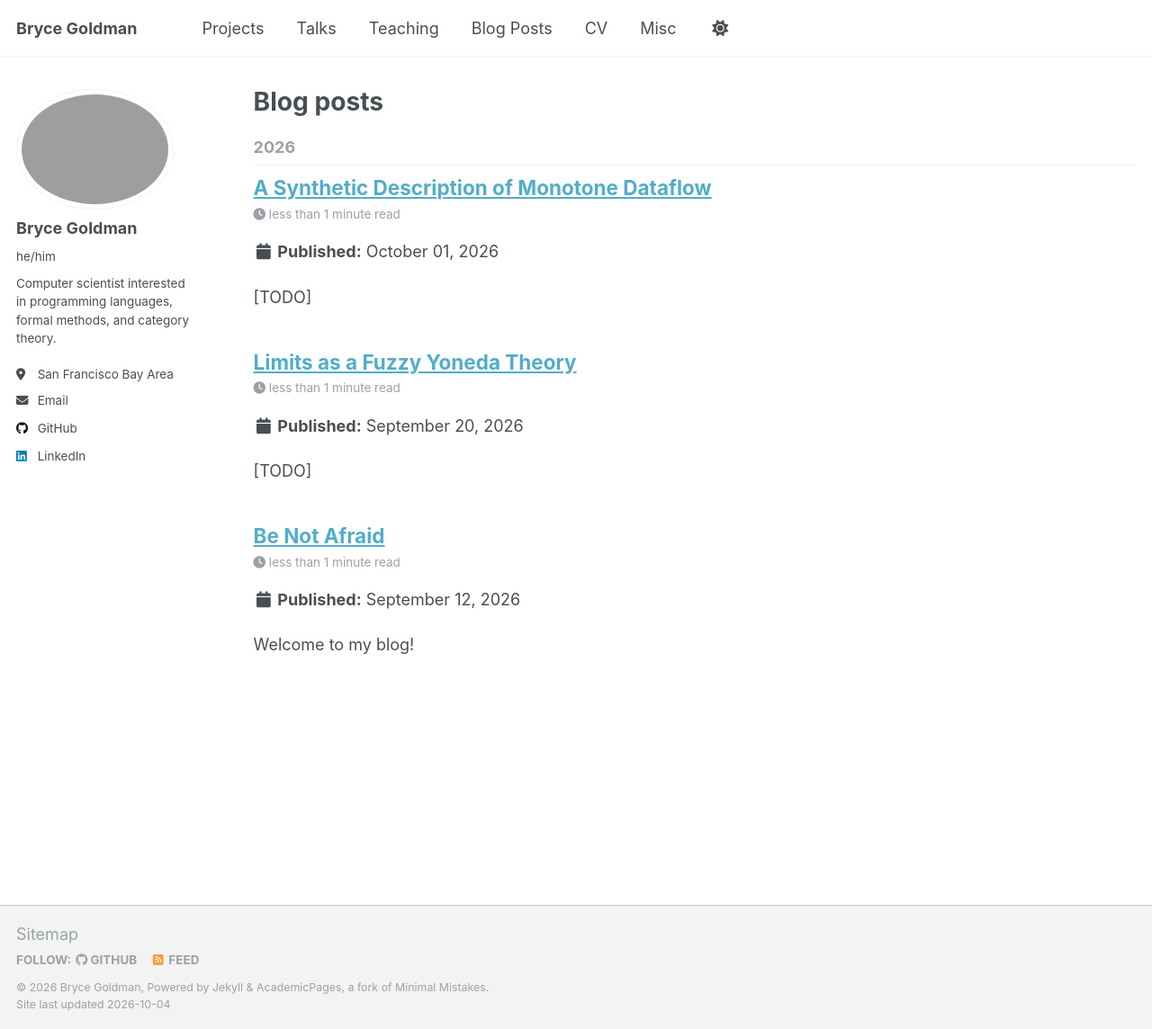
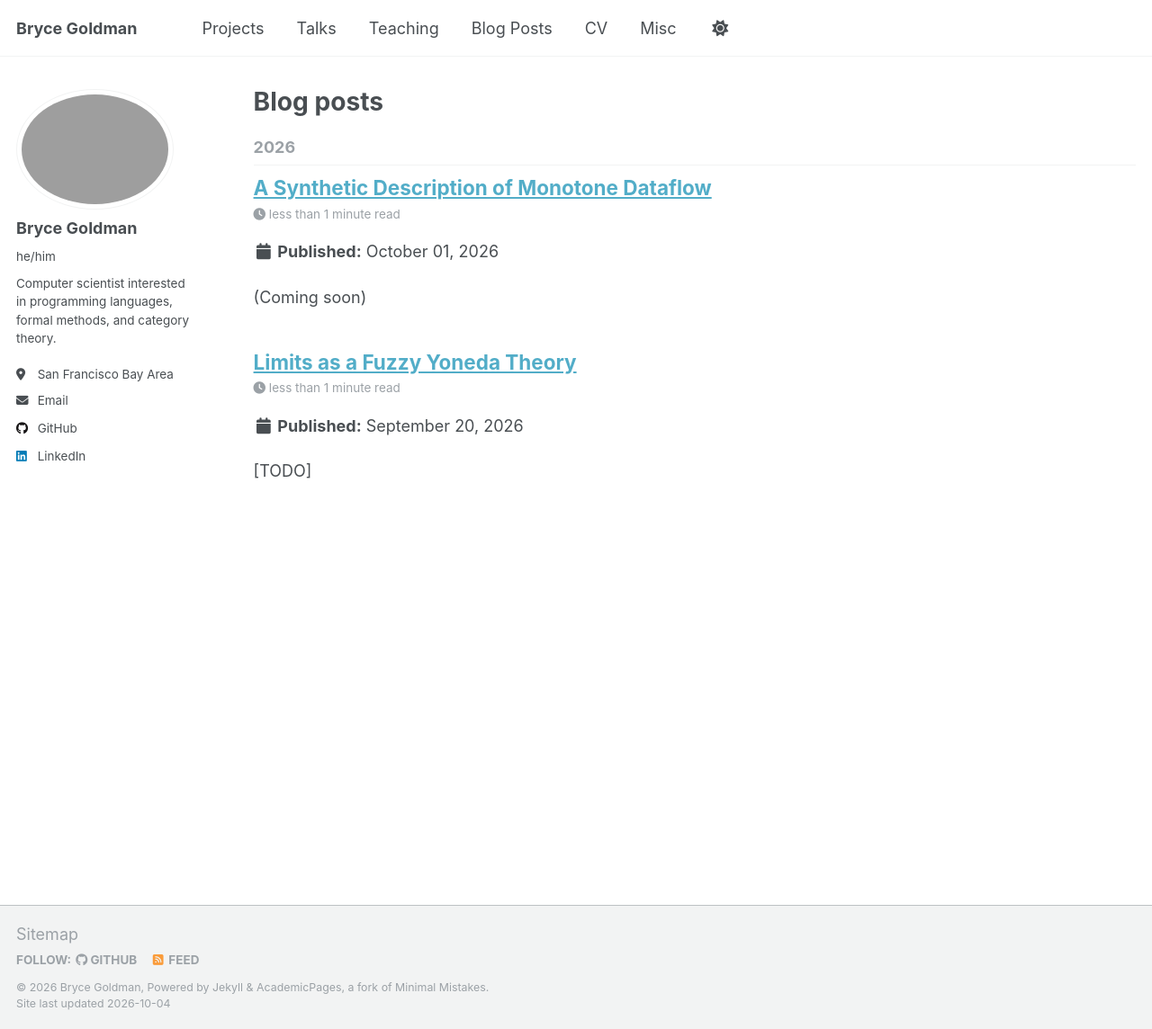
Before and after one commit to Alkizar/alkizar.github.io, a Jekyll site: the page built from _pages/year-archive.html, in a window 1280 px wide and 1144 px high. Shown: the whole window at 90% size. Built offline with Jekyll 4.4.1, drawn with Linux system fonts in a browser that asks for light colours.

Commit message:
removed welcome blog post

```diff
--- a/_posts/2026-09-12-be-not-afraid.md
+++ /dev/null
@@ -1,9 +0,0 @@
----
-title: 'Be Not Afraid'
-date: 2026-09-12
-permalink: /posts/2026/09/be-not-afraid/
----
-
-Welcome to my blog!
-
-I will be occasionally uploading my musings here. You have been warned.
--- a/_posts/2026-10-01-synthetic-dfa.md
+++ b/_posts/2026-10-01-synthetic-dfa.md
@@ -6,7 +6,7 @@ tags:
   - compilers
 ---
 
-[TODO]
+(Coming soon)
 
 This is a sample blog post. Lorem ipsum I can't remember the rest of lorem ipsum and don't have an internet connection right now. Testing testing testing this blog post. Blog posts are cool.
 
```
